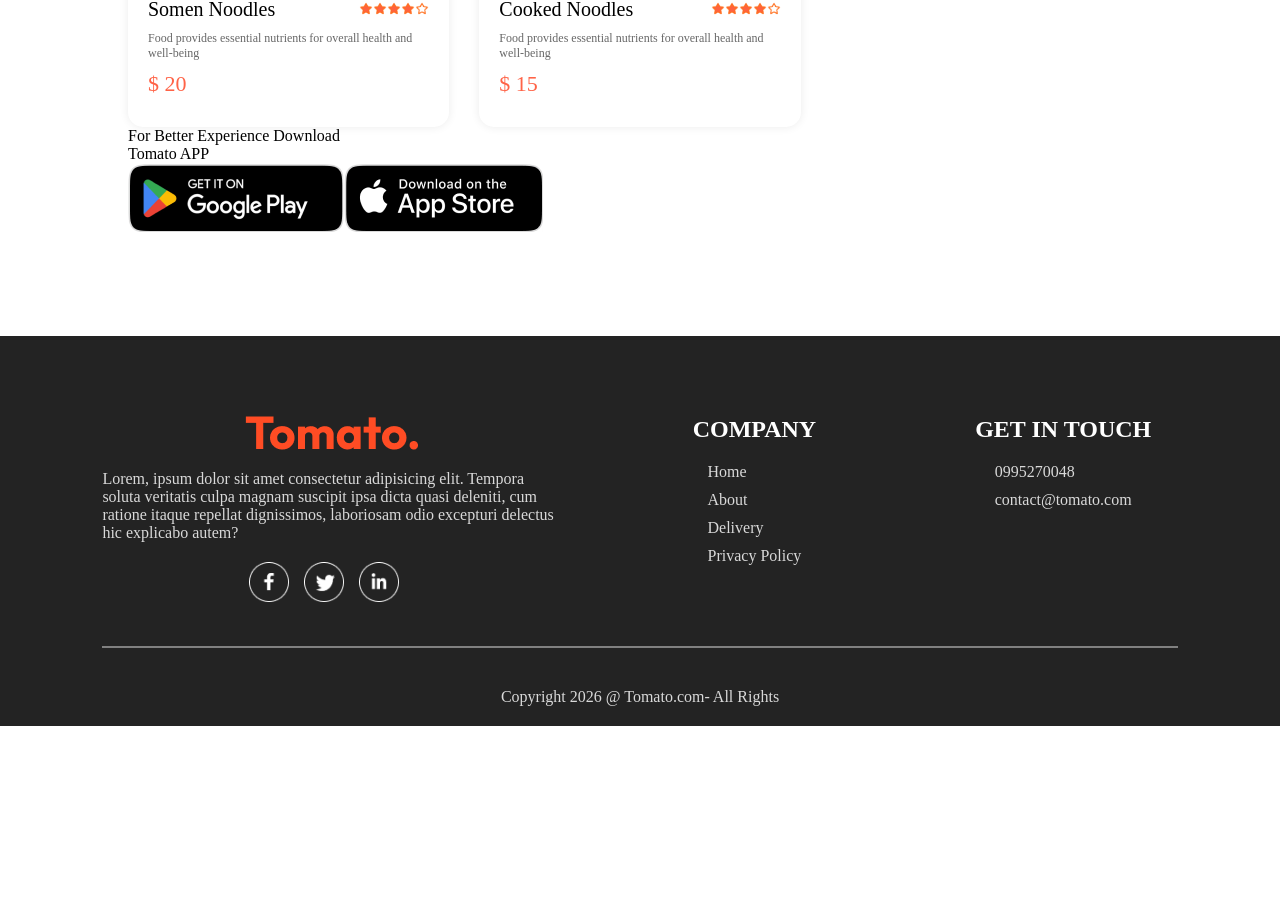
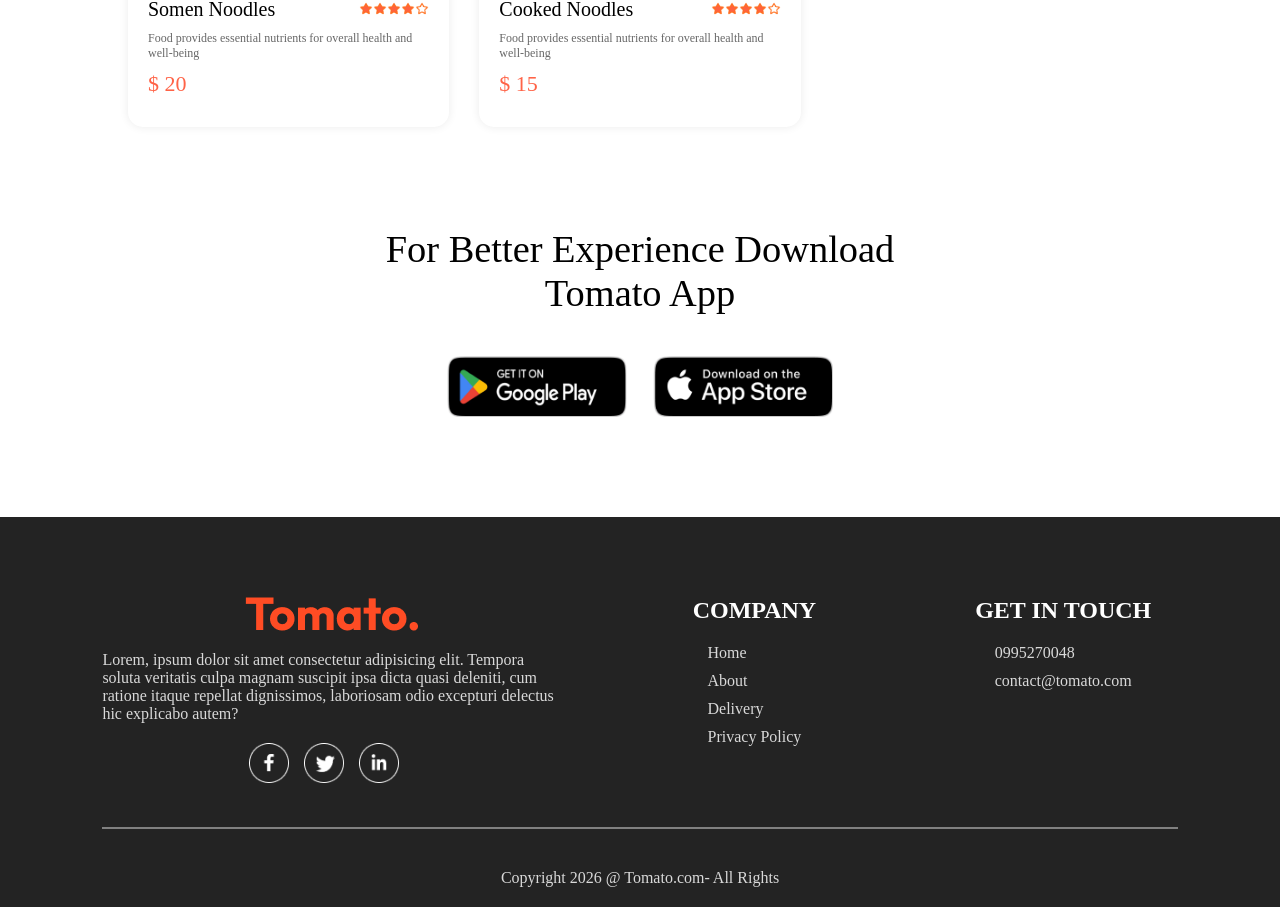
Before and after one commit to Alene-Ayenew/DliveryApp, a React (Vite) app in the folder frontend/: page / in a window 1280 px wide. Shown: the part 5816-6723 px from the top of the page. Before the commit the page ends 6542 px from the top, so only its background shows below. Built offline with nearby package versions, Linux system fonts and the light colour scheme.

Commit message:
implementing css for AppDownload component

```diff
--- a/frontend/src/Components/AppDownload/AppDownload.css
+++ b/frontend/src/Components/AppDownload/AppDownload.css
@@ -0,0 +1,22 @@
+.app-download{
+    margin: auto auto;
+    margin-top: 100px;
+    font-size: max(3vw,20px);
+    text-align: center;
+    font-weight: 500;
+}
+.app-download-platforms{
+    display:flex;
+    justify-content: center;
+    gap: max(2vw,10px);
+    margin-top: 40px;
+}
+.app-download-platforms img{
+    width: max(30vw,120px);
+    max-width: 180px;
+    transition: 0.5s;
+    cursor: pointer;
+}
+.app-download-platforms img:hover{
+   transform: scale(1.05);
+}
--- a/frontend/src/Components/AppDownload/AppDownload.jsx
+++ b/frontend/src/Components/AppDownload/AppDownload.jsx
@@ -6,7 +6,7 @@ function AppDownload() {
     <div className="app-download" id="app-download">
       <p>
         For Better Experience Download <br />
-        Tomato APP
+        Tomato App
       </p>
       <div className="app-download-platforms">
         <img src={assets.play_store} alt="" />
```
